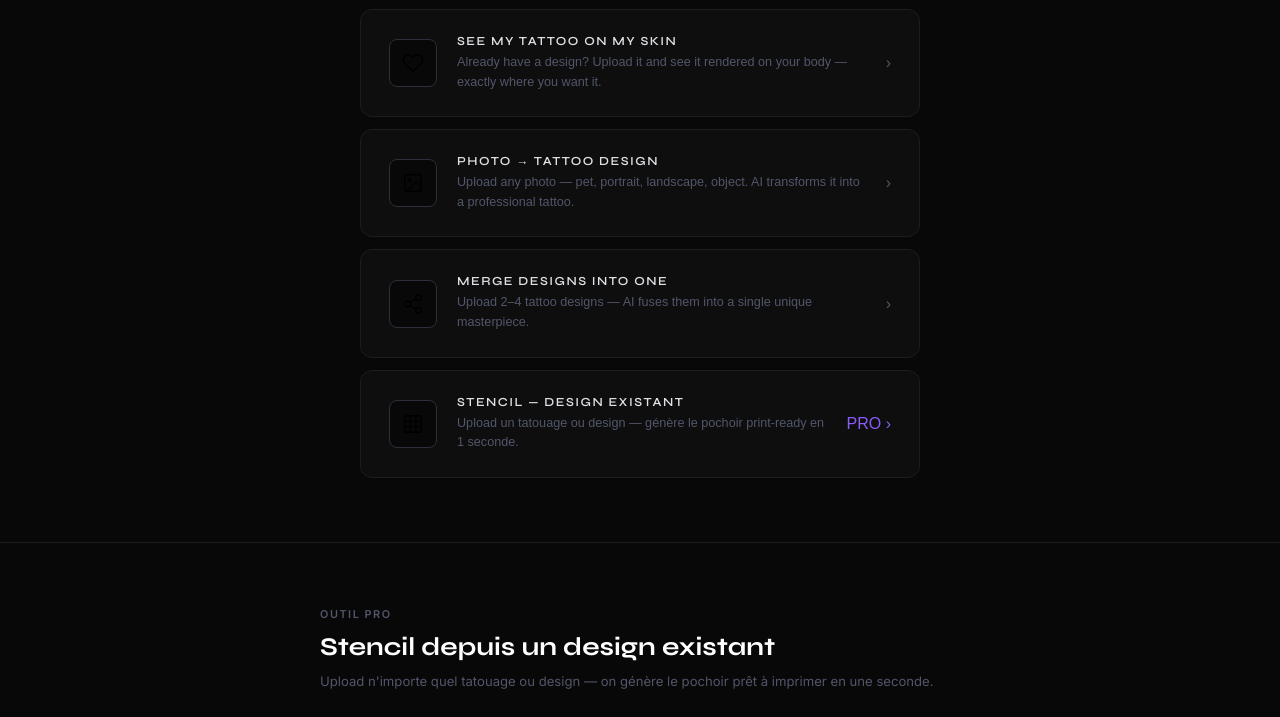
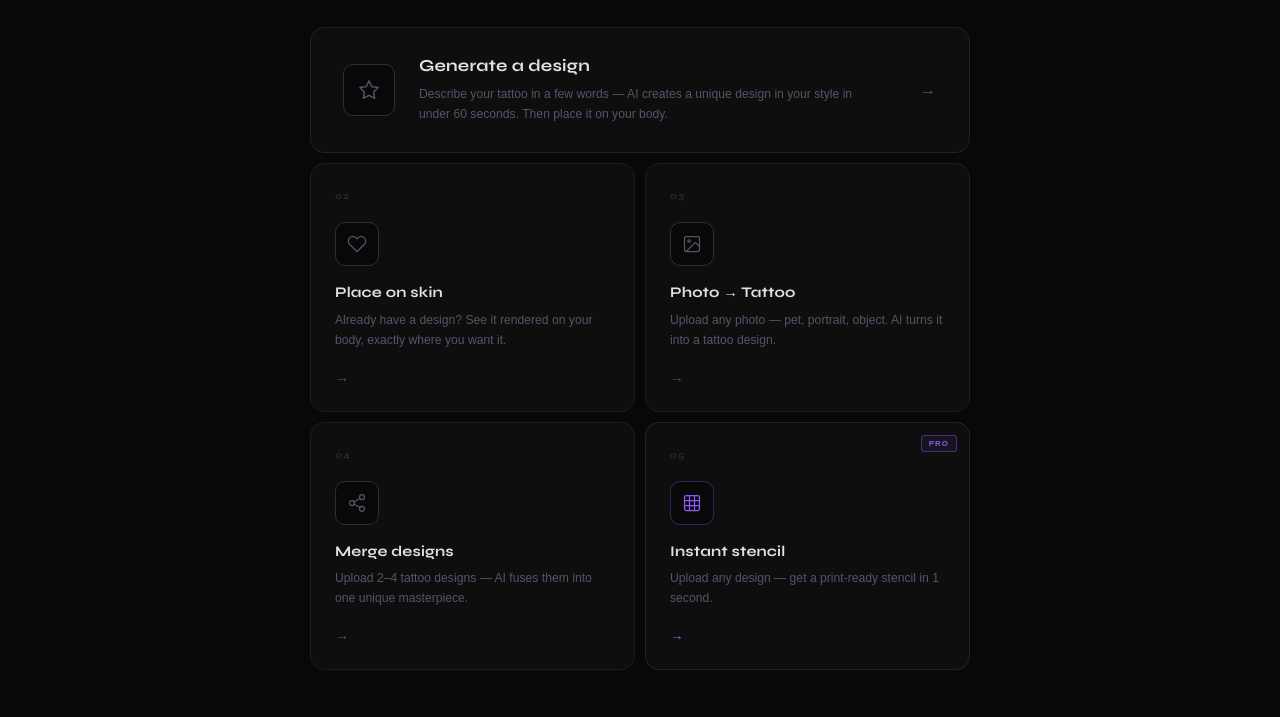
Before and after one commit to alexgalustian4-ship-it/tattoo-saas, a website: page outil.html in a window 1280 px wide. Shown: the part 297-1014 px from the top of the page. Drawn offline with Linux system fonts and the light colour scheme.

Commit message:
Redesign outil.html: premium mode selector grid, bigger header, fix French text

```diff
--- a/outil.html
+++ b/outil.html
@@ -66,15 +66,20 @@
       display: flex; flex-direction: column; align-items: center;
     }
 
-    .tool-header { text-align: center; margin-bottom: 32px; }
+    .tool-header { text-align: center; margin-bottom: 48px; }
     .tool-eyebrow {
-      font-family: 'Cormorant Garamond', serif;
-      font-size: 0.9rem; font-style: italic; letter-spacing: 0.22em;
-      color: var(--silver-dim); margin-bottom: 8px;
+      font-size: 0.62rem; font-weight: 600; letter-spacing: 0.18em;
+      text-transform: uppercase;
+      color: var(--silver-dim); margin-bottom: 14px;
     }
     .tool-title {
-      font-family: 'Syne', sans-serif; font-size: 1.5rem;
-      font-weight: 800; letter-spacing: -0.01em; color: var(--text);
+      font-family: 'Syne', sans-serif; font-size: clamp(1.8rem, 4vw, 2.6rem);
+      font-weight: 800; letter-spacing: -0.02em; color: var(--text);
+      line-height: 1.1; margin-bottom: 12px;
+    }
+    .tool-subtitle {
+      font-size: 0.85rem; color: var(--text-muted); line-height: 1.7;
+      max-width: 380px; margin: 0 auto;
     }
 
     /* ── ÉTAPES ──────────────────────────────── */
@@ -297,28 +302,83 @@
     [data-hidden] { display: none !important; }
 
     /* ── SÉLECTEUR DE MODE ──────────────────────── */
-    #mode-selector { width: 100%; max-width: 560px; display: flex; flex-direction: column; gap: 12px; }
+    #mode-selector {
+      width: 100%; max-width: 660px;
+      display: grid;
+      grid-template-columns: 1fr 1fr;
+      gap: 10px;
+    }
 
     .mode-card {
-      display: flex; align-items: center; gap: 20px;
+      display: flex; flex-direction: column;
       background: var(--bg-card); border: 1px solid var(--border);
-      border-radius: 12px; padding: 24px 28px; width: 100%;
-      cursor: pointer; text-align: left; transition: border-color 0.25s, transform 0.25s, box-shadow 0.25s;
-    }
-    .mode-card:hover { border-color: var(--silver-dim); transform: translateY(-2px); box-shadow: 0 10px 36px rgba(176,180,194,0.06); }
+      border-radius: 14px; padding: 26px 24px; width: 100%;
+      cursor: pointer; text-align: left;
+      transition: border-color 0.25s, transform 0.25s, box-shadow 0.25s;
+      position: relative; overflow: hidden;
+    }
+    .mode-card::before {
+      content: '';
+      position: absolute; inset: 0;
+      background: radial-gradient(circle at 80% 0%, rgba(176,180,194,0.04) 0%, transparent 60%);
+      opacity: 0; transition: opacity 0.3s;
+    }
+    .mode-card:hover::before { opacity: 1; }
+    .mode-card:hover {
+      border-color: var(--border-hover);
+      transform: translateY(-3px);
+      box-shadow: 0 14px 40px rgba(0,0,0,0.4);
+    }
+    .mode-card.mode-featured {
+      grid-column: span 2;
+      flex-direction: row; align-items: center; gap: 24px;
+      padding: 28px 32px;
+      border-color: #202026;
+    }
+    .mode-card.mode-featured:hover { border-color: var(--border-hover); }
+    .mode-card.mode-pro { border-color: rgba(139,92,246,0.18); }
+    .mode-card.mode-pro:hover { border-color: rgba(139,92,246,0.45); box-shadow: 0 14px 40px rgba(139,92,246,0.1); }
+
+    .mode-card-num {
+      font-family: 'Syne', sans-serif; font-size: 0.58rem; font-weight: 700;
+      letter-spacing: 0.14em; color: #2a2a36;
+      margin-bottom: 20px; display: block;
+    }
+    .mode-featured .mode-card-num { margin-bottom: 0; margin-right: auto; display: none; }
 
     .mode-card-icon {
-      font-size: 1.4rem; flex-shrink: 0;
-      width: 48px; height: 48px; border: 1px solid var(--border-hover); border-radius: 8px;
+      flex-shrink: 0;
+      width: 44px; height: 44px; border: 1px solid var(--border-hover); border-radius: 10px;
       display: flex; align-items: center; justify-content: center; background: var(--bg);
-    }
+      color: var(--silver-dim); transition: border-color 0.2s, color 0.2s;
+      margin-bottom: 18px;
+    }
+    .mode-card:hover .mode-card-icon { border-color: var(--silver-dim); color: var(--silver); }
+    .mode-card.mode-pro .mode-card-icon { color: #8b5cf6; border-color: rgba(139,92,246,0.3); }
+    .mode-featured .mode-card-icon { margin-bottom: 0; width: 52px; height: 52px; }
+
     .mode-card-text { flex: 1; }
     .mode-card-title {
-      font-family: 'Syne', sans-serif; font-size: 0.77rem; font-weight: 400;
-      letter-spacing: 0.12em; text-transform: uppercase; color: var(--text); margin-bottom: 5px;
-    }
-    .mode-card-desc { font-size: 0.79rem; color: var(--text-muted); line-height: 1.55; }
-    .mode-card-arrow { color: var(--silver-dim); font-size: 1rem; flex-shrink: 0; }
+      font-family: 'Syne', sans-serif; font-size: 0.92rem; font-weight: 700;
+      letter-spacing: 0.01em; color: var(--text); margin-bottom: 8px; line-height: 1.2;
+    }
+    .mode-featured .mode-card-title { font-size: 1.05rem; }
+    .mode-card-desc { font-size: 0.76rem; color: var(--text-muted); line-height: 1.65; }
+
+    .mode-card-arrow {
+      color: var(--silver-dim); font-size: 0.85rem; flex-shrink: 0;
+      margin-top: 20px; font-weight: 600; letter-spacing: 0.06em;
+      transition: color 0.2s, transform 0.2s;
+      display: inline-block;
+    }
+    .mode-card:hover .mode-card-arrow { color: var(--silver); transform: translateX(3px); }
+    .mode-featured .mode-card-arrow { margin-top: 0; margin-left: 16px; align-self: center; font-size: 1rem; }
+    .mode-pro-badge {
+      position: absolute; top: 12px; right: 12px;
+      font-size: 0.5rem; font-weight: 700; letter-spacing: 0.12em;
+      color: #8b5cf6; border: 1px solid rgba(139,92,246,0.4);
+      padding: 3px 7px; border-radius: 3px; background: rgba(139,92,246,0.08);
+    }
 
     #mode-back {
       font-size: 0.72rem; color: var(--text-muted); letter-spacing: 0.06em;
@@ -639,52 +699,79 @@
 
   <main>
     <div class="tool-header">
-      <p class="tool-eyebrow">— Studio —</p>
-      <h1 class="tool-title">Design your tattoo</h1>
+      <p class="tool-eyebrow">AI Tattoo Studio</p>
+      <h1 class="tool-title">What do you want<br>to create?</h1>
+      <p class="tool-subtitle">Pick a tool below — each one takes you somewhere different.</p>
     </div>
 
     <!-- ══════════ SÉLECTEUR DE PARCOURS ══════════ -->
     <div id="mode-selector">
-      <button class="mode-card" id="btn-mode1">
-        <div class="mode-card-icon"><svg viewBox="0 0 24 24" fill="none" stroke="currentColor" stroke-width="1.5" stroke-linecap="round" stroke-linejoin="round" style="width:22px;height:22px"><path d="M12 2l3.09 6.26L22 9.27l-5 4.87 1.18 6.88L12 17.77l-6.18 3.25L7 14.14 2 9.27l6.91-1.01L12 2z"/></svg></div>
+
+      <!-- Featured: Generate a design -->
+      <button class="mode-card mode-featured" id="btn-mode1">
+        <div class="mode-card-icon">
+          <svg viewBox="0 0 24 24" fill="none" stroke="currentColor" stroke-width="1.5" stroke-linecap="round" stroke-linejoin="round" style="width:22px;height:22px"><path d="M12 2l3.09 6.26L22 9.27l-5 4.87 1.18 6.88L12 17.77l-6.18 3.25L7 14.14 2 9.27l6.91-1.01L12 2z"/></svg>
+        </div>
         <div class="mode-card-text">
-          <p class="mode-card-title">Generate my design</p>
-          <p class="mode-card-desc">Describe your tattoo — AI creates a unique design and places it on your body.</p>
-        </div>
-        <span class="mode-card-arrow">›</span>
+          <p class="mode-card-title">Generate a design</p>
+          <p class="mode-card-desc">Describe your tattoo in a few words — AI creates a unique design in your style in under 60 seconds. Then place it on your body.</p>
+        </div>
+        <span class="mode-card-arrow">→</span>
       </button>
+
+      <!-- Place on skin -->
       <button class="mode-card" id="btn-mode2">
-        <div class="mode-card-icon"><svg viewBox="0 0 24 24" fill="none" stroke="currentColor" stroke-width="1.5" stroke-linecap="round" stroke-linejoin="round" style="width:22px;height:22px"><path d="M20.84 4.61a5.5 5.5 0 00-7.78 0L12 5.67l-1.06-1.06a5.5 5.5 0 00-7.78 7.78l1.06 1.06L12 21.23l7.78-7.78 1.06-1.06a5.5 5.5 0 000-7.78z"/></svg></div>
+        <span class="mode-card-num">02</span>
+        <div class="mode-card-icon">
+          <svg viewBox="0 0 24 24" fill="none" stroke="currentColor" stroke-width="1.5" stroke-linecap="round" stroke-linejoin="round" style="width:20px;height:20px"><path d="M20.84 4.61a5.5 5.5 0 00-7.78 0L12 5.67l-1.06-1.06a5.5 5.5 0 00-7.78 7.78l1.06 1.06L12 21.23l7.78-7.78 1.06-1.06a5.5 5.5 0 000-7.78z"/></svg>
+        </div>
         <div class="mode-card-text">
-          <p class="mode-card-title">See my tattoo on my skin</p>
-          <p class="mode-card-desc">Already have a design? Upload it and see it rendered on your body — exactly where you want it.</p>
-        </div>
-        <span class="mode-card-arrow">›</span>
+          <p class="mode-card-title">Place on skin</p>
+          <p class="mode-card-desc">Already have a design? See it rendered on your body, exactly where you want it.</p>
+        </div>
+        <span class="mode-card-arrow">→</span>
       </button>
+
+      <!-- Photo → Tattoo -->
       <button class="mode-card" id="btn-mode3">
-        <div class="mode-card-icon"><svg viewBox="0 0 24 24" fill="none" stroke="currentColor" stroke-width="1.5" stroke-linecap="round" stroke-linejoin="round" style="width:22px;height:22px"><rect x="3" y="3" width="18" height="18" rx="2"/><circle cx="8.5" cy="8.5" r="1.5"/><polyline points="21 15 16 10 5 21"/></svg></div>
+        <span class="mode-card-num">03</span>
+        <div class="mode-card-icon">
+          <svg viewBox="0 0 24 24" fill="none" stroke="currentColor" stroke-width="1.5" stroke-linecap="round" stroke-linejoin="round" style="width:20px;height:20px"><rect x="3" y="3" width="18" height="18" rx="2"/><circle cx="8.5" cy="8.5" r="1.5"/><polyline points="21 15 16 10 5 21"/></svg>
+        </div>
         <div class="mode-card-text">
-          <p class="mode-card-title">Photo → Tattoo design</p>
-          <p class="mode-card-desc">Upload any photo — pet, portrait, landscape, object. AI transforms it into a professional tattoo.</p>
-        </div>
-        <span class="mode-card-arrow">›</span>
+          <p class="mode-card-title">Photo → Tattoo</p>
+          <p class="mode-card-desc">Upload any photo — pet, portrait, object. AI turns it into a tattoo design.</p>
+        </div>
+        <span class="mode-card-arrow">→</span>
       </button>
+
+      <!-- Merge designs -->
       <button class="mode-card" id="btn-mode4">
-        <div class="mode-card-icon"><svg viewBox="0 0 24 24" fill="none" stroke="currentColor" stroke-width="1.5" stroke-linecap="round" stroke-linejoin="round" style="width:22px;height:22px"><circle cx="18" cy="5" r="3"/><circle cx="6" cy="12" r="3"/><circle cx="18" cy="19" r="3"/><line x1="8.59" y1="13.51" x2="15.42" y2="17.49"/><line x1="15.41" y1="6.51" x2="8.59" y2="10.49"/></svg></div>
+        <span class="mode-card-num">04</span>
+        <div class="mode-card-icon">
+          <svg viewBox="0 0 24 24" fill="none" stroke="currentColor" stroke-width="1.5" stroke-linecap="round" stroke-linejoin="round" style="width:20px;height:20px"><circle cx="18" cy="5" r="3"/><circle cx="6" cy="12" r="3"/><circle cx="18" cy="19" r="3"/><line x1="8.59" y1="13.51" x2="15.42" y2="17.49"/><line x1="15.41" y1="6.51" x2="8.59" y2="10.49"/></svg>
+        </div>
         <div class="mode-card-text">
-          <p class="mode-card-title">Merge designs into one</p>
-          <p class="mode-card-desc">Upload 2–4 tattoo designs — AI fuses them into a single unique masterpiece.</p>
-        </div>
-        <span class="mode-card-arrow">›</span>
+          <p class="mode-card-title">Merge designs</p>
+          <p class="mode-card-desc">Upload 2–4 tattoo designs — AI fuses them into one unique masterpiece.</p>
+        </div>
+        <span class="mode-card-arrow">→</span>
       </button>
-      <button class="mode-card" id="btn-mode5">
-        <div class="mode-card-icon"><svg viewBox="0 0 24 24" fill="none" stroke="currentColor" stroke-width="1.5" stroke-linecap="round" stroke-linejoin="round" style="width:22px;height:22px"><rect x="3" y="3" width="18" height="18" rx="2"/><line x1="3" y1="9" x2="21" y2="9"/><line x1="3" y1="15" x2="21" y2="15"/><line x1="9" y1="3" x2="9" y2="21"/><line x1="15" y1="3" x2="15" y2="21"/></svg></div>
+
+      <!-- Instant stencil — PRO -->
+      <button class="mode-card mode-pro" id="btn-mode5">
+        <span class="mode-pro-badge">PRO</span>
+        <span class="mode-card-num">05</span>
+        <div class="mode-card-icon">
+          <svg viewBox="0 0 24 24" fill="none" stroke="currentColor" stroke-width="1.5" stroke-linecap="round" stroke-linejoin="round" style="width:20px;height:20px"><rect x="3" y="3" width="18" height="18" rx="2"/><line x1="3" y1="9" x2="21" y2="9"/><line x1="3" y1="15" x2="21" y2="15"/><line x1="9" y1="3" x2="9" y2="21"/><line x1="15" y1="3" x2="15" y2="21"/></svg>
+        </div>
         <div class="mode-card-text">
-          <p class="mode-card-title">Stencil — design existant</p>
-          <p class="mode-card-desc">Upload un tatouage ou design — génère le pochoir print-ready en 1 seconde.</p>
-        </div>
-        <span class="mode-card-arrow" style="color:#8b5cf6">PRO ›</span>
+          <p class="mode-card-title">Instant stencil</p>
+          <p class="mode-card-desc">Upload any design — get a print-ready stencil in 1 second.</p>
+        </div>
+        <span class="mode-card-arrow" style="color:#8b5cf6">→</span>
       </button>
+
     </div>
 
     <button data-hidden id="mode-back">← Change mode</button>
@@ -1306,17 +1393,17 @@
   </div>
 
   <!-- ══════════ STENCIL STUDIO ══════════ -->
-  <section id="stencil-studio" style="width:100%;padding:64px 24px 80px;border-top:1px solid #1c1c22">
+  <section id="stencil-studio" data-hidden style="width:100%;padding:64px 24px 80px;border-top:1px solid #1c1c22">
     <div style="max-width:640px;margin:0 auto">
-      <p style="font-size:0.68rem;font-weight:600;letter-spacing:0.14em;text-transform:uppercase;color:var(--text-muted);margin-bottom:10px">Outil PRO</p>
-      <h2 style="font-family:'Syne',sans-serif;font-size:1.6rem;font-weight:700;color:#fff;margin-bottom:8px">Stencil depuis un design existant</h2>
-      <p style="font-size:0.82rem;color:var(--text-muted);line-height:1.7;margin-bottom:28px">Upload n'importe quel tatouage ou design — on génère le pochoir prêt à imprimer en une seconde.</p>
+      <p style="font-size:0.68rem;font-weight:600;letter-spacing:0.14em;text-transform:uppercase;color:var(--text-muted);margin-bottom:10px">PRO Tool</p>
+      <h2 style="font-family:'Syne',sans-serif;font-size:1.6rem;font-weight:700;color:#fff;margin-bottom:8px">Instant stencil from your design</h2>
+      <p style="font-size:0.82rem;color:var(--text-muted);line-height:1.7;margin-bottom:28px">Upload any tattoo or design — get a print-ready stencil in one second.</p>
 
       <!-- Upload zone -->
       <label id="studio-upload-label" style="display:flex;flex-direction:column;align-items:center;justify-content:center;gap:10px;padding:32px;background:#0e0e16;border:2px dashed #2a2a3a;border-radius:14px;cursor:pointer;transition:border-color 0.2s;margin-bottom:20px">
         <svg width="36" height="36" viewBox="0 0 24 24" fill="none" stroke="#555" stroke-width="1.5" stroke-linecap="round"><path d="M21 15v4a2 2 0 01-2 2H5a2 2 0 01-2-2v-4"/><polyline points="17 8 12 3 7 8"/><line x1="12" y1="3" x2="12" y2="15"/></svg>
-        <p style="font-size:0.85rem;color:#666;margin:0">Glisse ton image ici ou <span style="color:#8b5cf6;font-weight:600">clique pour choisir</span></p>
-        <p style="font-size:0.72rem;color:#444;margin:0">PNG, JPG, WEBP — max 10 Mo</p>
+        <p style="font-size:0.85rem;color:#666;margin:0">Drop your image here or <span style="color:#8b5cf6;font-weight:600">click to choose</span></p>
+        <p style="font-size:0.72rem;color:#444;margin:0">PNG, JPG, WEBP — max 10 MB</p>
         <input type="file" id="studio-file-input" accept="image/*" style="display:none" />
       </label>
 
```
